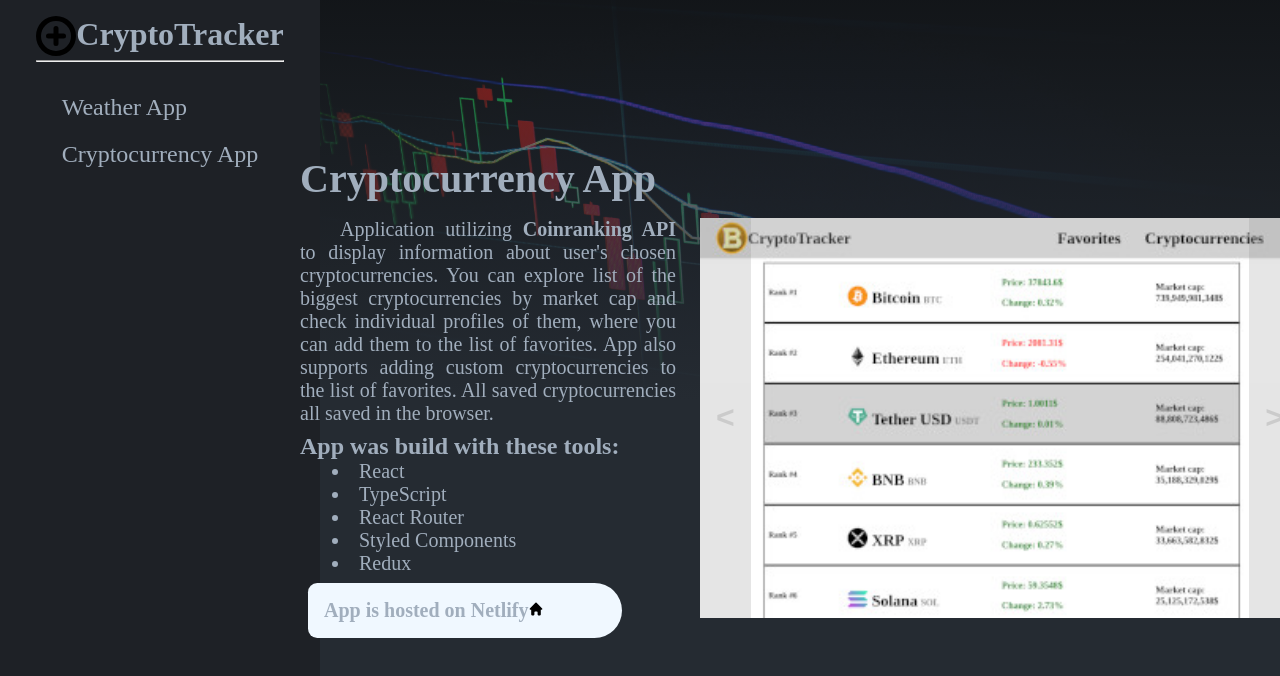
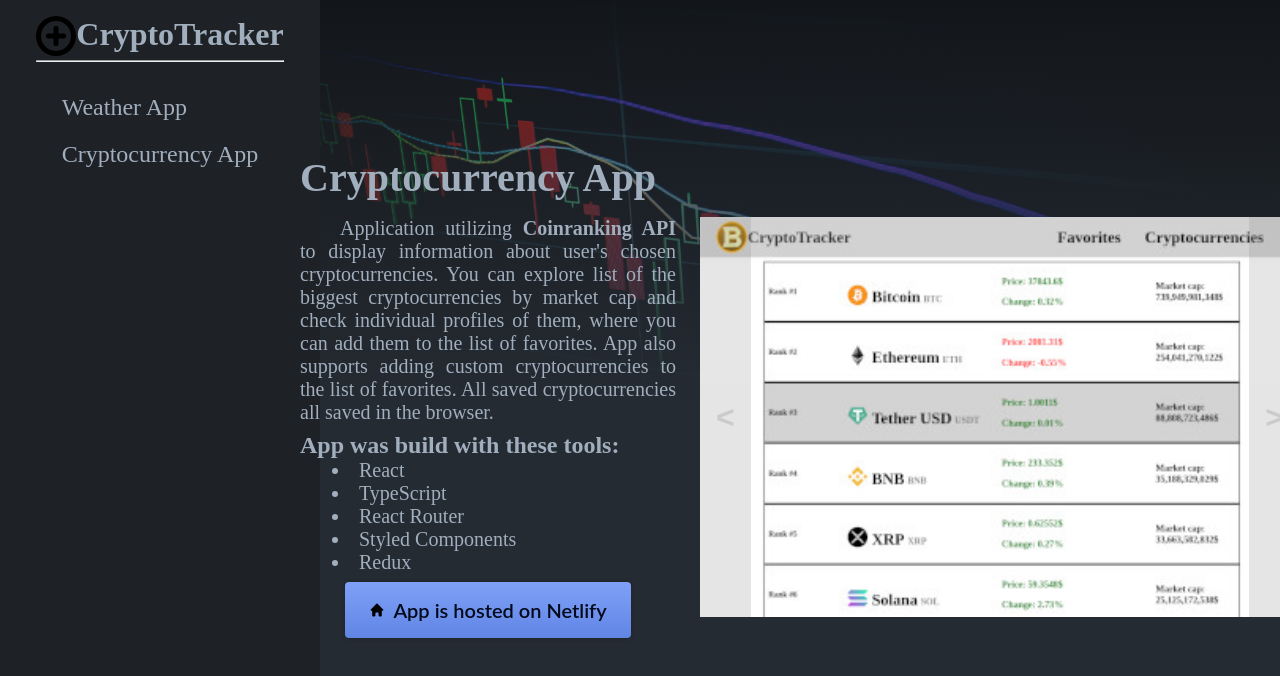
Before and after one commit to JagWoyat/resume-app, a React (Vite) app: page /crypto-app in a window 1280 px wide. Shown: the top 676 px of the page. Built offline with nearby package versions, Linux system fonts and the light colour scheme.

Commit message:
added button

```diff
--- a/src/components/AppOverview/AppOverview.jsx
+++ b/src/components/AppOverview/AppOverview.jsx
@@ -2,6 +2,7 @@
 import Icon from "../common/Icon";
 import styles from "./AppOverview.module.css";
 import Carousel from "./Carousel";
+import Button from "../common/Button";
 
 export default function AppOverview({ data }) {
   return (
@@ -21,9 +22,10 @@
               ))}
             </ul>
           </div>
-          <a className={styles.linkToApp} href={data.link}>
-            <label>App is hosted on Netlify</label>
-            <Icon type="home" />
+          <a className={styles.center} href={data.link}>
+            <Button Icon={<Icon type="home" />} mode="filled" size="big">
+              App is hosted on Netlify
+            </Button>
           </a>
         </div>
         <div className={styles.carouselWrapper}>
--- a/src/components/AppOverview/AppOverview.module.css
+++ b/src/components/AppOverview/AppOverview.module.css
@@ -44,11 +44,7 @@
     text-align: center;
 }
 
-.linkToApp {
-    display: inline-block;
-    background-color: aliceblue;
-    margin: 0.5rem;
-    padding: 1rem;
-    width: 75%;
-    border-radius: 10px 30px 30px 10px;
+.center {
+    display: flex;
+    justify-content: center;
 }
--- /dev/null
+++ b/src/components/common/Button.css
@@ -0,0 +1,64 @@
+.button-component {
+    display: inline-block;
+    border: none;
+    background: transparent;
+    font-family: 'Lato', sans-serif;
+    text-decoration: none;
+    cursor: pointer;
+  }
+
+  .icon-button-component {
+    display: inline-flex;
+    align-items: center;
+    gap: 0.5rem;
+  }
+
+  .big-button-component {
+    margin: 0.5rem;
+    padding: 1rem 1.5rem;
+    font-size: 1.25rem;
+    font-weight: 600;
+    border-radius: 4px;
+  }
+
+  .small-button-component {
+    margin: 0.5rem;
+    padding: 0.5rem 1rem;
+    border-radius: 2px;
+  }
+
+
+
+  .filled-button-component {
+    background: linear-gradient(#7fa1f7, #6085e4);
+    color: #030a1b;
+    box-shadow: 0 0 4px rgba(0, 0, 0, 0.2);
+  }
+
+  .filled-button-component:hover {
+    background: linear-gradient(#89a9fb, #6890f6);
+  }
+
+  .filled-button-component:disabled {
+    background: #a3a9b7;
+    color: #3a445c;
+    box-shadow: none;
+    cursor: not-allowed;
+  }
+
+  .outline-button-component {
+    border: 1px solid #2658d6;
+    color: #2658d6;
+  }
+
+  .outline-button-component:hover {
+    background: #cbd8fc;
+  }
+
+  .text-button-component {
+    color: #2658d6;
+  }
+
+  .text-button-component:hover {
+    background: #cbd8fc;
+  }
--- /dev/null
+++ b/src/components/common/Button.jsx
@@ -0,0 +1,31 @@
+import "./Button.css";
+
+export default function Button({
+  children,
+  Icon,
+  mode = "filled",
+  size = "small",
+  ...props
+}) {
+  let styles =
+    "button-component " +
+    size +
+    "-button-component " +
+    mode +
+    "-button-component";
+
+  if (Icon) {
+    styles += " icon-button-component";
+  }
+
+  if (props.className) {
+    styles += " " + props.className;
+  }
+
+  return (
+    <button className={styles} {...props}>
+      {Icon && <span className="button-icon-component">{Icon}</span>}
+      <span>{children}</span>
+    </button>
+  );
+}
```
